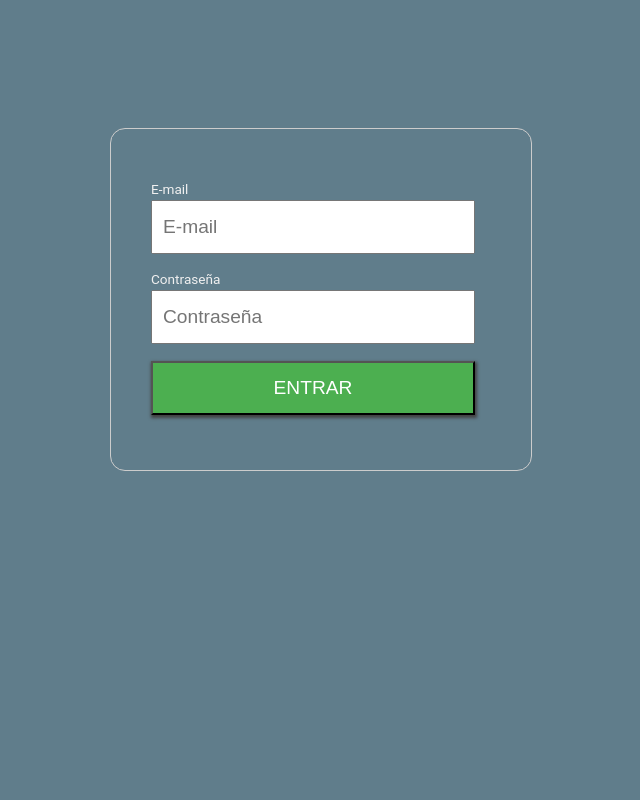
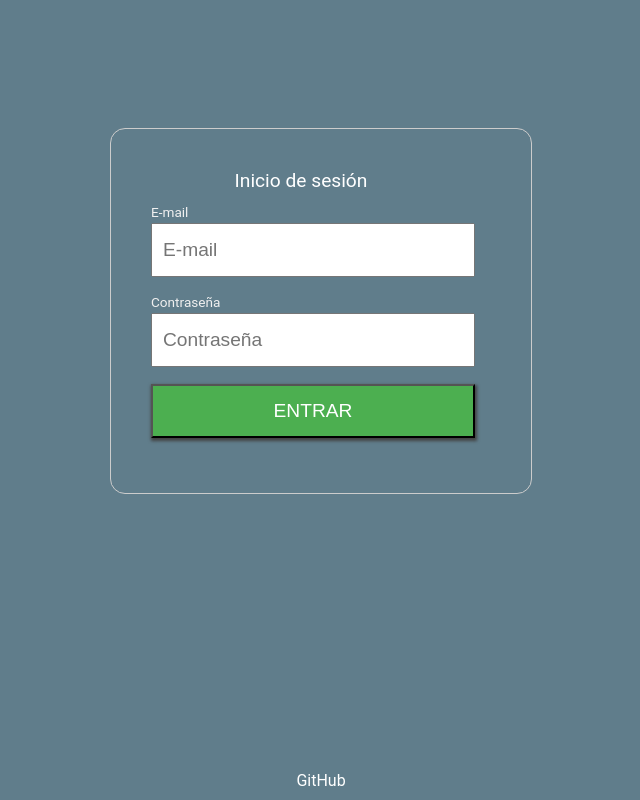
Before and after one commit to ibooio/users-admin, a PHP site: page / in a window 1280 px wide. Shown: the whole page, without its empty margins (319-959 px from the left). Run offline with PHP 8.4, Linux system fonts and the light colour scheme.

Commit message:
login
+ se añade link a github´
+ se añade titulo al form

```diff
--- a/assets/css/app.css
+++ b/assets/css/app.css
@@ -17,11 +17,14 @@ label{
     font-size: 0.85em;
 }
 
-
 input:focus{
     outline: none;
 }
 
+a{
+    text-decoration: none;
+    color: #fff;
+}
 /* login */
 #form-login-box form{
     margin: 0 auto;
@@ -32,7 +35,11 @@ input:focus{
     border-radius: 15px;
 }
 
-#form-login-box form div{
+#form-login-box form .title{
+    color: #fff;
+}
+
+#form-login-box form .error{
     color: #ff7e56;
     margin-bottom: 10px;
     width: 100%;
@@ -55,6 +62,13 @@ input:focus{
     border-radius: 0px;
 }
 
+footer{
+    position: absolute;
+    bottom: 0;
+    width: 100%;
+    text-align: center;
+    padding: 10px 0;
+}
 
 /* users admin */
 header{
@@ -75,12 +89,6 @@ header nav div{
     margin-right: 10px;
     margin-left: 20px;
 }
-
-header a{
-    text-decoration: none;
-    color: #fff;
-}
-
 
 .container{
     max-width: 1000px;
--- a/view/home/index.php
+++ b/view/home/index.php
@@ -7,9 +7,9 @@
     </head>
     <body class="home">
         <div id="form-login-box">
-
             <form action="" method="post" autocomplete="off">
-                <div><?php echo $this->error_message ;?></div>
+                <div class="title">Inicio de sesión</div>
+                <div class="error"><?php echo $this->error_message ;?></div>
                 <label>E-mail</label>
                 <input type="email" name="email" value="" placeholder="E-mail" required>
                 <label>Contraseña</label>
@@ -17,5 +17,6 @@
                 <input type="submit" class="btn green" value="ENTRAR">
             </form>
         </div>
+        <footer><a href="https://github.com/ibooio/users-admin" target="_blank">GitHub</a></footer>
     </body>
 </html>
```
